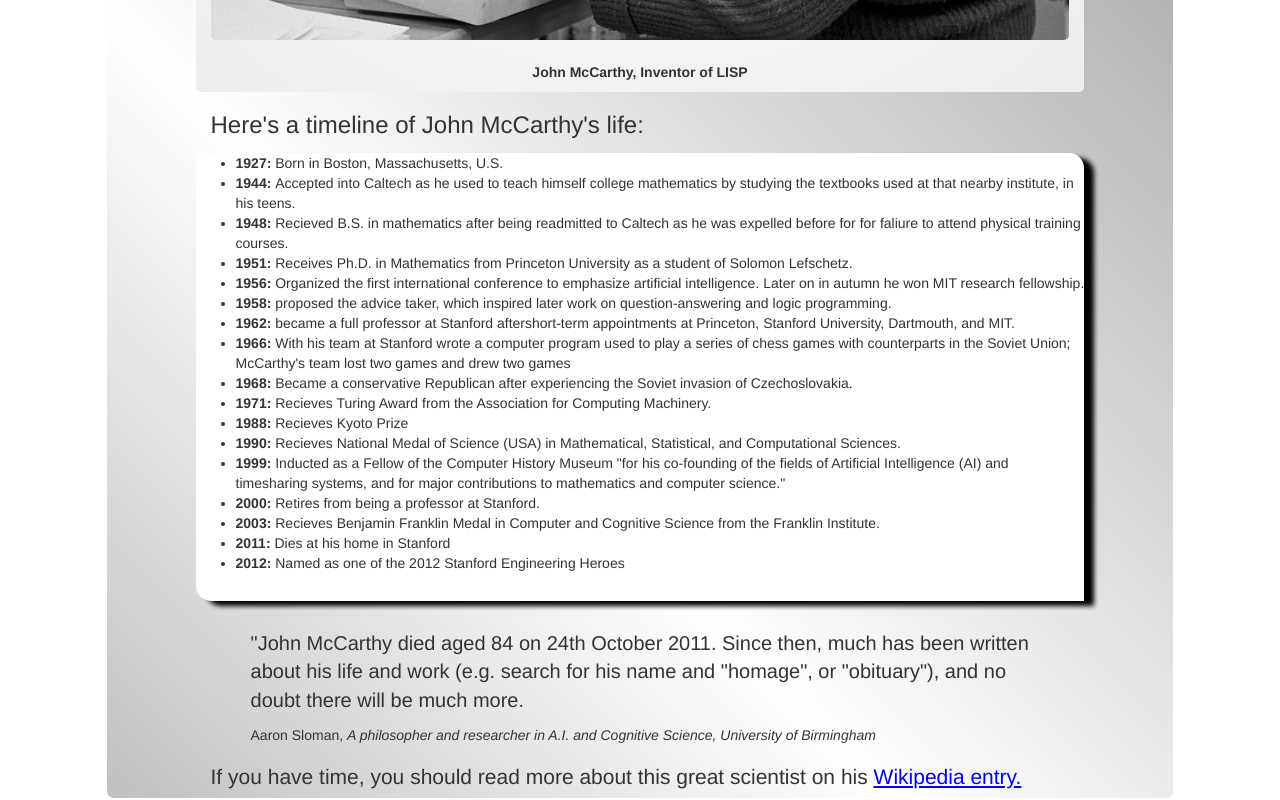
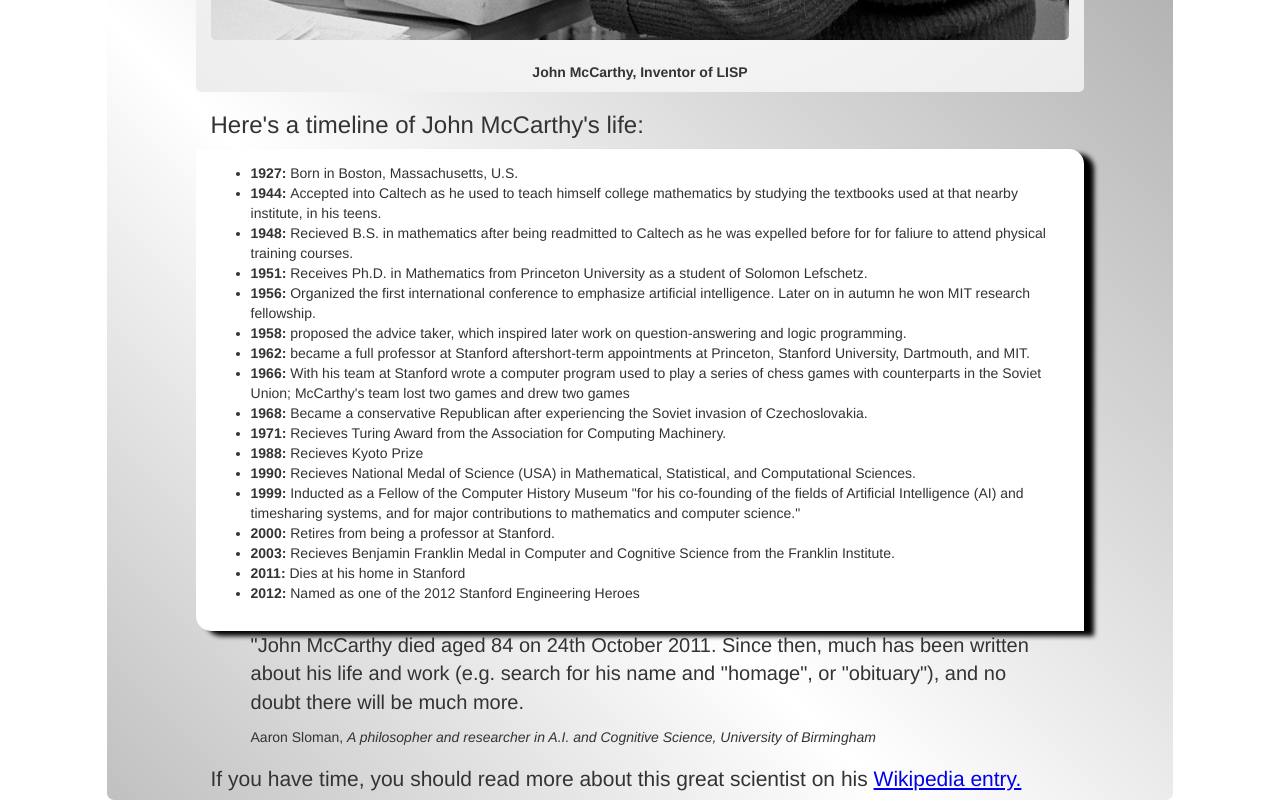
Before and after one commit to Mr-Kumar-Abhishek/tribute-to-john-mccarthy, a plain HTML site: page index.html in a window 1280 px wide. Shown: the part 836-1636 px from the top of the page. Drawn offline with Linux system fonts and the light colour scheme.

Commit message:
set list container design

```diff
--- a/css/style.css
+++ b/css/style.css
@@ -56,6 +56,10 @@ p {
     min-height: 1px;
     padding-right: 15px;
     padding-left: 15px;
+}
+
+.col-small-stretch {
+	width: 100%;
 }
 
 .col-small-shrink {
--- a/index.html
+++ b/index.html
@@ -30,7 +30,7 @@
                 <section>
                 <h3> Here's a timeline of John McCarthy's life:</h3>
                 <div class="row">
-                  <div class="col-xs-12 col-sm-10 col-sm-offset-2 pallate">
+                  <div class="col col-small-stretch col-sm-10 col-sm-offset-2 pallate">
                   <p>
                   <ul>
                     <li><strong>1927: </strong> Born in Boston, Massachusetts, U.S.</li>
```
